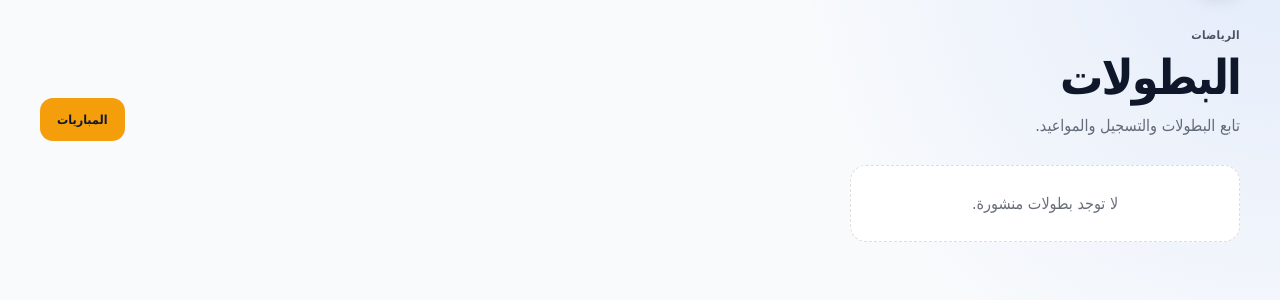
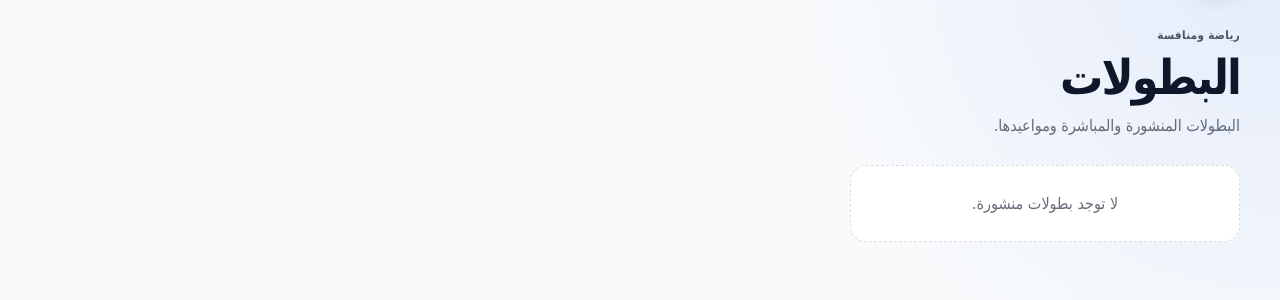
Before and after one commit to zydan25/alkas, a Flask app: page /tournaments in a window 1280 px wide. Shown: the part 63-363 px from the top of the page. Run offline with Flask 3, Linux system fonts and the light colour scheme; data that the repository does not hold is empty; parts of the project's set-up code (start-up, migrations or seed data) failed here and were passed over.

Commit message:
ui: complete public content and live event pages

```diff
--- a/app/templates/public/tournaments.html
+++ b/app/templates/public/tournaments.html
@@ -1,5 +1 @@
-{% extends "base.html" %}
-{% block content %}
-<div class="public-header"><div><div class="eyebrow">الرياضات</div><h1>البطولات</h1><p>تابع البطولات والتسجيل والمواعيد.</p></div><a class="btn btn-primary" href="{{ url_for('public.matches') }}">المباريات</a></div>
-<section class="content-grid">{% for t in tournaments %}<article class="content-card compact-card"><div class="content-body"><span class="badge badge-info">{{ t.status }}</span><h2>{{ t.name_ar }}</h2><p>تبدأ {{ t.starts_on.strftime("%Y-%m-%d") }}</p><strong>{{ "{:,.0f}".format(t.entry_fee|float) }} رسوم التسجيل</strong></div></article>{% else %}<div class="empty-state">لا توجد بطولات منشورة.</div>{% endfor %}</section>
-{% endblock %}
+{% extends "base.html" %}{% block content %}<div class="public-header"><div><div class="eyebrow">رياضة ومنافسة</div><h1>البطولات</h1><p>البطولات المنشورة والمباشرة ومواعيدها.</p></div></div><section class="content-grid">{% for t in tournaments %}<article class="content-card compact-card"><div class="content-body"><div class="card-meta">{{ t.status }}</div><h2>🏆 {{ t.name_ar }}</h2><p>تبدأ {{ t.starts_on }}{% if t.ends_on %} · تنتهي {{ t.ends_on }}{% endif %}</p><div style="margin-top:13px"><span class="badge badge-info">رسوم {{ t.entry_fee }}</span></div></div></article>{% else %}<div class="empty-state">لا توجد بطولات منشورة.</div>{% endfor %}</section>{% endblock %}
```
